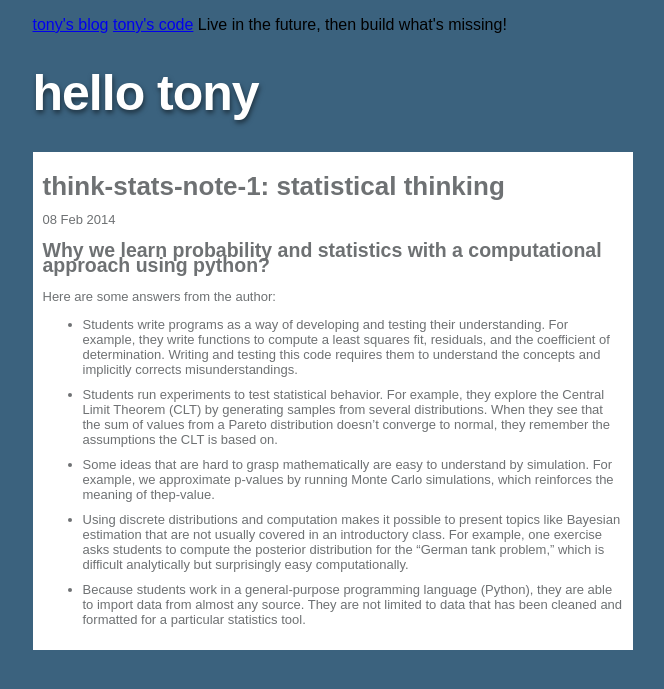
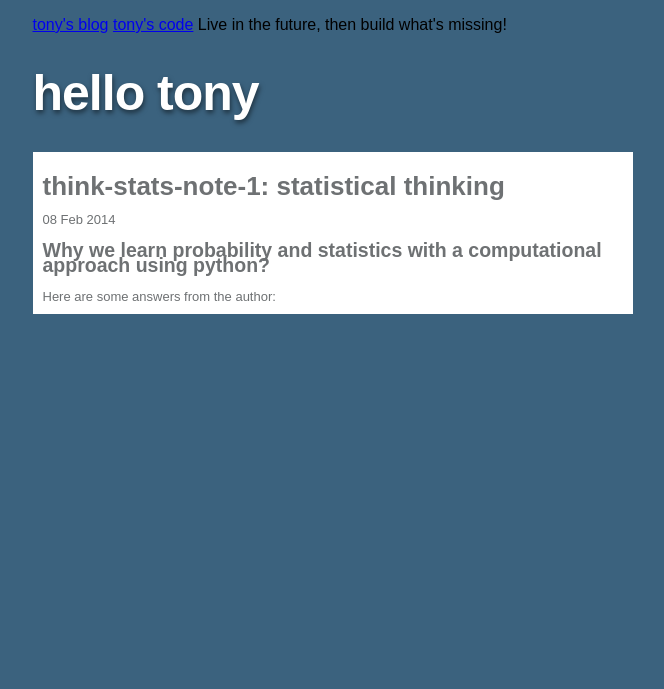
Before and after one commit to tonyskywalker/tonyskywalker.github.io, a Jekyll site: the page built from _posts/2014-02-08-think-stats-note-1-stats-ideas.md, in a window 1280 px wide. Shown: the top 689 px of the page, without its empty margins (185-849 px from the left). Built offline with Jekyll 4.4.1, drawn with Linux system fonts in a browser that asks for light colours.

Commit message:
Update 2014-02-08-think-stats-note-1-stats-ideas.md

```diff
--- a/_posts/2014-02-08-think-stats-note-1-stats-ideas.md
+++ b/_posts/2014-02-08-think-stats-note-1-stats-ideas.md
@@ -10,27 +10,3 @@ think-stats-note-1: statistical thinking
 Why we learn probability and statistics with a computational approach using python?
 -----------------------------------------------------------------------------------
 Here are some answers from the author:
-
-* Students write programs as a way of developing and testing their understanding.
-For example, they write functions to compute a least squares fit, residuals,
-and the coefficient of determination. Writing and testing this code requires them
-to understand the concepts and implicitly corrects misunderstandings.
-
-* Students run experiments to test statistical behavior. For example, they explore
-the Central Limit Theorem (CLT) by generating samples from several distributions.
-When they see that the sum of values from a Pareto distribution doesn’t converge to
-normal, they remember the assumptions the CLT is based on.
-
-* Some ideas that are hard to grasp mathematically are easy to understand by simulation.
-For example, we approximate p-values by running Monte Carlo simulations, which reinforces
-the meaning of thep-value.
-
-* Using discrete distributions and computation makes it possible to present topics
-like Bayesian estimation that are not usually covered in an introductory class.
-For example, one exercise asks students to compute the posterior distribution
-for the “German tank problem,” which is difficult analytically but surprisingly
-easy computationally.
-
-* Because students work in a general-purpose programming language (Python),
-they are able to import data from almost any source. They are not limited to data
-that has been cleaned and formatted for a particular statistics tool.
```
